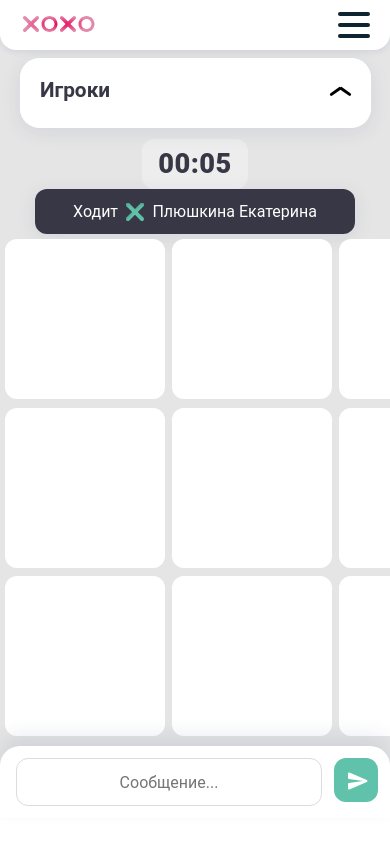
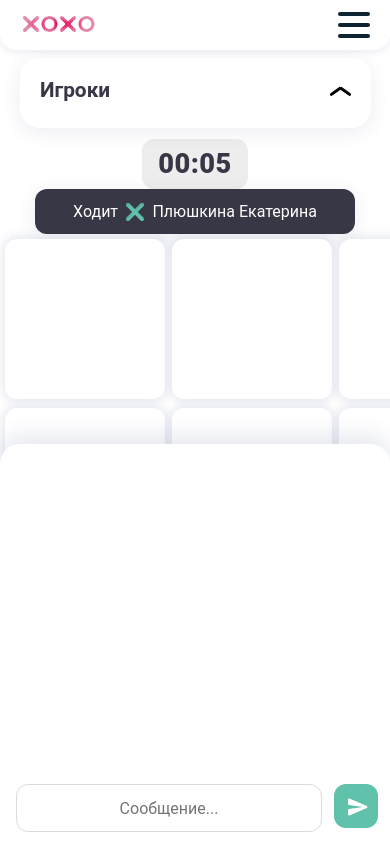
Before and after one commit to kl1mmm/tic-tac-toe-etagi, a Vue app: page /game in a window 390 px wide. Shown: the top 844 px of the page. Built offline with nearby package versions, Linux system fonts and the light colour scheme.

Commit message:
reworks of cells for mobile

```diff
--- a/src/components/Pages/GamePage.vue
+++ b/src/components/Pages/GamePage.vue
@@ -235,7 +235,6 @@ export default {
 
   .wrapper {
     height: 100%;
-    background: #E5E5E5;
   }
 
   MyNavbar {
--- a/src/components/UI/Cell.vue
+++ b/src/components/UI/Cell.vue
@@ -81,4 +81,10 @@ export default {
     height: 10em;
   }
 }
+
+@media screen and (max-width: 905px) {
+  .default {
+    box-shadow: 0px 0px 10px 3px rgba(44, 57, 121, 0.1);
+  }
+}
 </style>
--- a/src/components/UI/MyChat.vue
+++ b/src/components/UI/MyChat.vue
@@ -18,7 +18,7 @@
     </div>
   </div>
   <div class="chat phone">
-    <div class="messagesArr" ref="phoneChat" id="phC">
+    <div class="messagesArr" ref="phoneChat">
       <div class="sendMsg">
         <InputText id="inp" class="msgInp" placeholder="Сообщение..." :value="msgText"
                    @input="msgText = $event.target.value" @click="openPhoneChat"></InputText>
@@ -98,6 +98,8 @@ export default {
 
 <style scoped>
 .chat {
+  position: fixed;
+  bottom: 0;
   display: flex;
   flex-direction: column;
   justify-content: flex-end;
@@ -168,7 +170,7 @@ export default {
     align-self: center;
     width: 85%;
     height: 100%;
-    max-height: 450px;
+    max-height: 400px;
     background: rgba(255, 255, 255, 1);
     border-radius: 20px 20px 0 0;
     box-shadow: 0 -10px 20px 0 rgba(44, 57, 121, 0.1);
```
